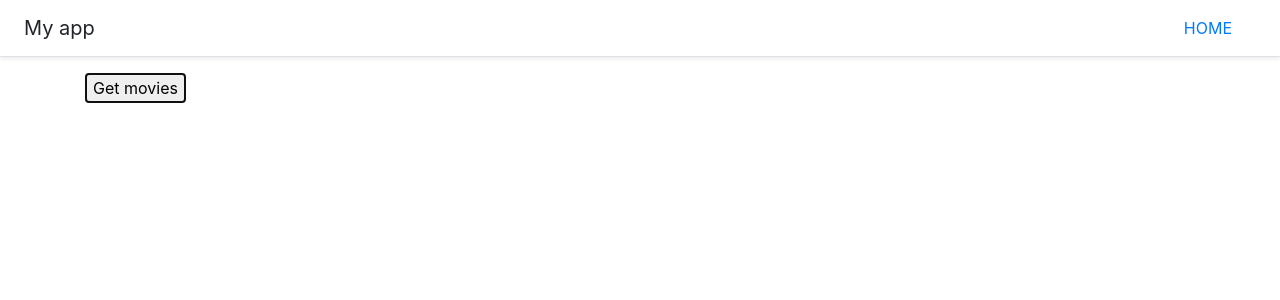
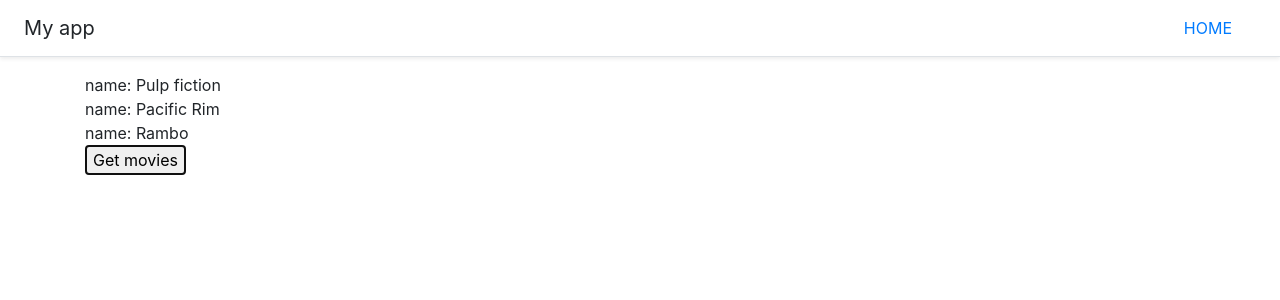
Before and after one commit to ferlobo1985/Udemy-React-fullstack-06redux-project, a React (Create React App) app: page / in a window 1280 px wide. Both pictures are taken after a click on the button "Get movies". Shown: the top 300 px of the page. Built offline with nearby package versions, Linux system fonts and the light colour scheme.

Commit message:
Map state to props

```diff
--- a/src/components/home.js
+++ b/src/components/home.js
@@ -9,9 +9,17 @@ class Home extends Component{
     }
 
     render(){
-        console.log(this.props)
+        console.log(this.props);
+        const { movies } = this.props;
         return(
             <>
+                { movies && movies.moviesList ?
+                    movies.moviesList.map( item =>(
+                        <div key={item.name}>
+                            name: {item.name}
+                        </div>
+                    ))
+                :null}
                 <button onClick={()=> this.getMoviesHandler()}>
                     Get movies
                 </button>
@@ -20,4 +28,8 @@ class Home extends Component{
     }
 }
 
-export default connect()(Home);
+const mapStateToProps = (state) => {
+    return { movies: state.movies }
+}
+
+export default connect(mapStateToProps)(Home);
```
